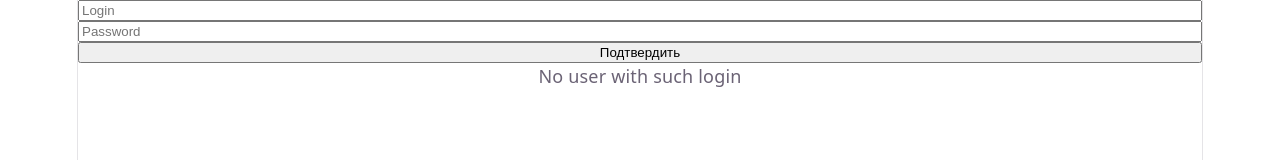
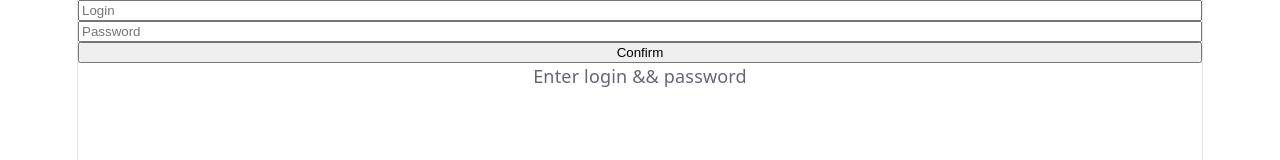
Before and after one commit to Rattlerutrap/Personal-account, a React (Vite) app: page / in a window 1280 px wide. Shown: the top 160 px of the page. Built offline with nearby package versions, Linux system fonts and the light colour scheme.

Commit message:
components update

```diff
--- a/src/components/Login.tsx
+++ b/src/components/Login.tsx
@@ -1,25 +1,32 @@
 import { useState } from "react"
 import Profile from "./Profile"
+import { useAuth } from "../hooks/useAuth"
+
+
+
 
 function Login()
 {
-    const [login, setLogin] = useState('')
+    const {user, login, logout} = useAuth()
+    const [isError, setIsError] = useState<boolean>(false)
 
     function handleLogin()
     {
-        const input = document.querySelector('#login') as HTMLInputElement | null
-        if (input)
+        const loginInput : HTMLInputElement | null = document.querySelector('#login')
+        const passwordInput : HTMLInputElement | null = document.querySelector('#password')
+        if (loginInput?.value && passwordInput?.value)
         {
-            setLogin(input.value)
+            setIsError(!login({login: loginInput.value, password: passwordInput.value}))
         }
     }
+
 
     return (
         <>
             <input placeholder="Login" id="login" type="text" required/>
             <input placeholder="Password" id="password" type="password" required />
-            <button onClick={handleLogin}>Подтвердить</button>
-            <Profile login={login} />
+            <button onClick={handleLogin}>Confirm</button>
+            {isError ? <p>Wrong login or password!</p> : user ? <Profile {...user}/> : <p>Enter login && password</p>}
         </>
     )
 }
--- a/src/components/Profile.tsx
+++ b/src/components/Profile.tsx
@@ -1,58 +1,15 @@
-let users : User[] =
-[
-    { id: 1, avatar: 'null', fname: 'Anna', sname: 'Smith', age: 18, login: 'anna1984@example.com', password: 'annasmith1234' }
-]
+import type { User } from "../types/user.types"
 
-class User
+function Profile(user: User)
 {
-    id: number;
-    avatar: string | undefined;
-    fname: string;
-    sname: string;
-    age: number;
-    login: string;
-    password: string;
-
-    private static nId = 1
-    constructor(age: number, fname: string, sname: string, login: string, password: string)
-    {
-        this.id = User.nId++
-        this.avatar = undefined
-        this.fname = fname
-        this.sname = sname
-        this.age = age
-        this.login = login
-        this.password = password
-    }
-
-}
-
-
-
-function findUserByLogin(login: string) : User | null
-{
-    for (let i = 0; i < users.length; i++)
-    {
-        if (users[i].login === login)
-        {
-            return users[i]
-        }
-    }
-    return null
-}
-
-function Profile({login}: { login: string})
-{
-    const user : User | null = findUserByLogin(login)
-
     return (
         <>
-            { user ? (<div>
+            <div>
                 <img src={user.avatar} alt='avatar'></img>
                 <p>First name: {user.fname}</p>
                 <p>Second name: {user.sname}</p>
                 <p>Age: {user.age}</p>
-            </div>) : <p>No user with such login</p> }
+            </div>
         </>
     )
 }
--- a/src/hooks/useAuth.ts
+++ b/src/hooks/useAuth.ts
@@ -6,9 +6,20 @@ export function useAuth()
 {
     const [user, setUser] = useState<User | null>(null)
 
-    const login = (credentials : UserCredentials) =>
+    const login = (credentials : UserCredentials) : boolean =>
     {
-        setUser(authService.login(credentials))
+        const foundUser = authService.login(credentials)
+
+        if (foundUser)
+        {
+            setUser(foundUser)
+            return true
+        }
+        else
+        {
+            setUser(null)
+            return false
+        }
     }
 
     const logout = () =>
--- a/src/services/AuthServices.ts
+++ b/src/services/AuthServices.ts
@@ -12,7 +12,7 @@ class AuthServices
 
     login(credentials: UserCredentials) : User | null
     {
-        const userData = this.users.get(credentials.login);
+        const userData = this.users.get(credentials.login)
 
         if (userData && userData.password === credentials.password)
         {
```
